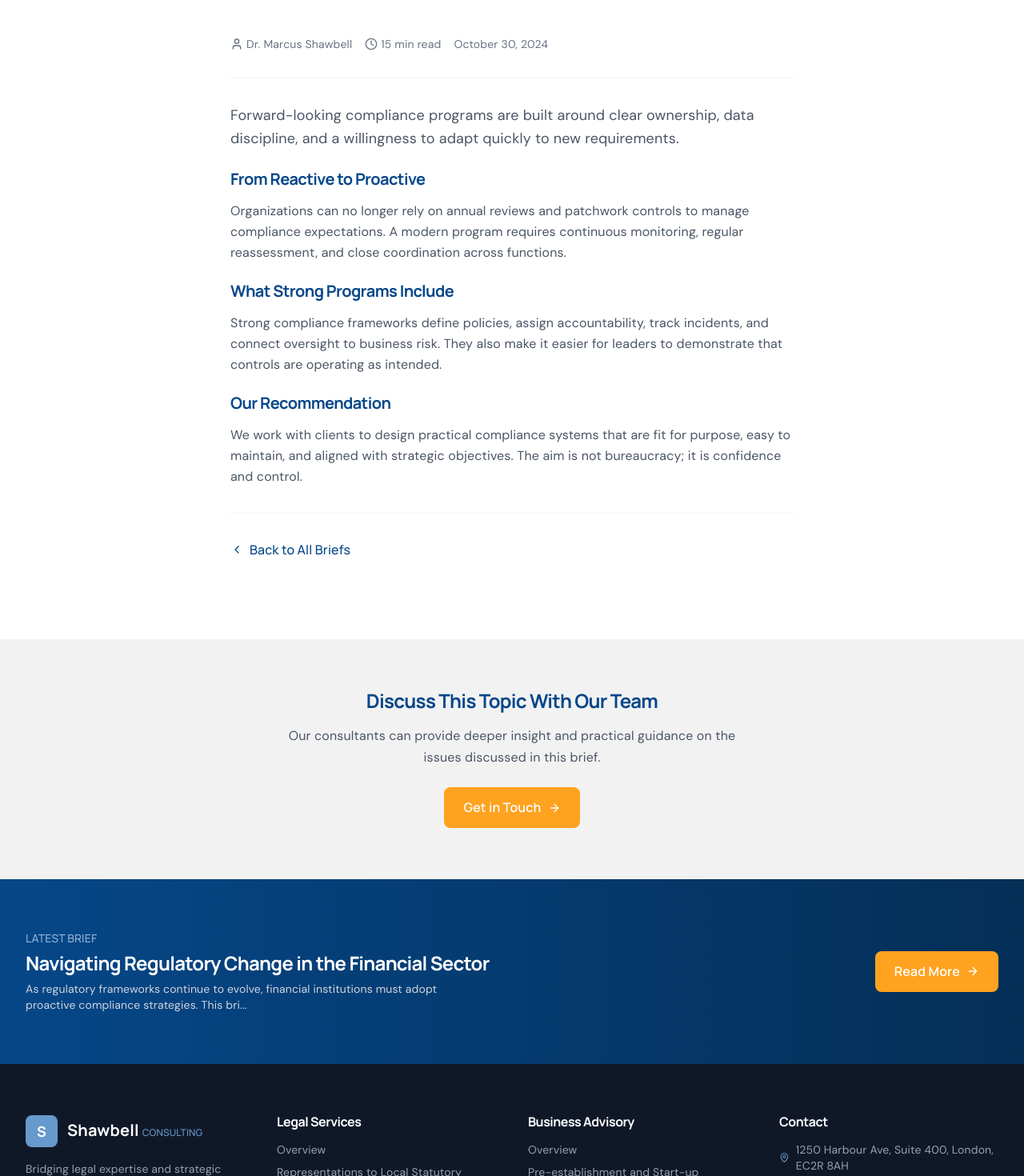
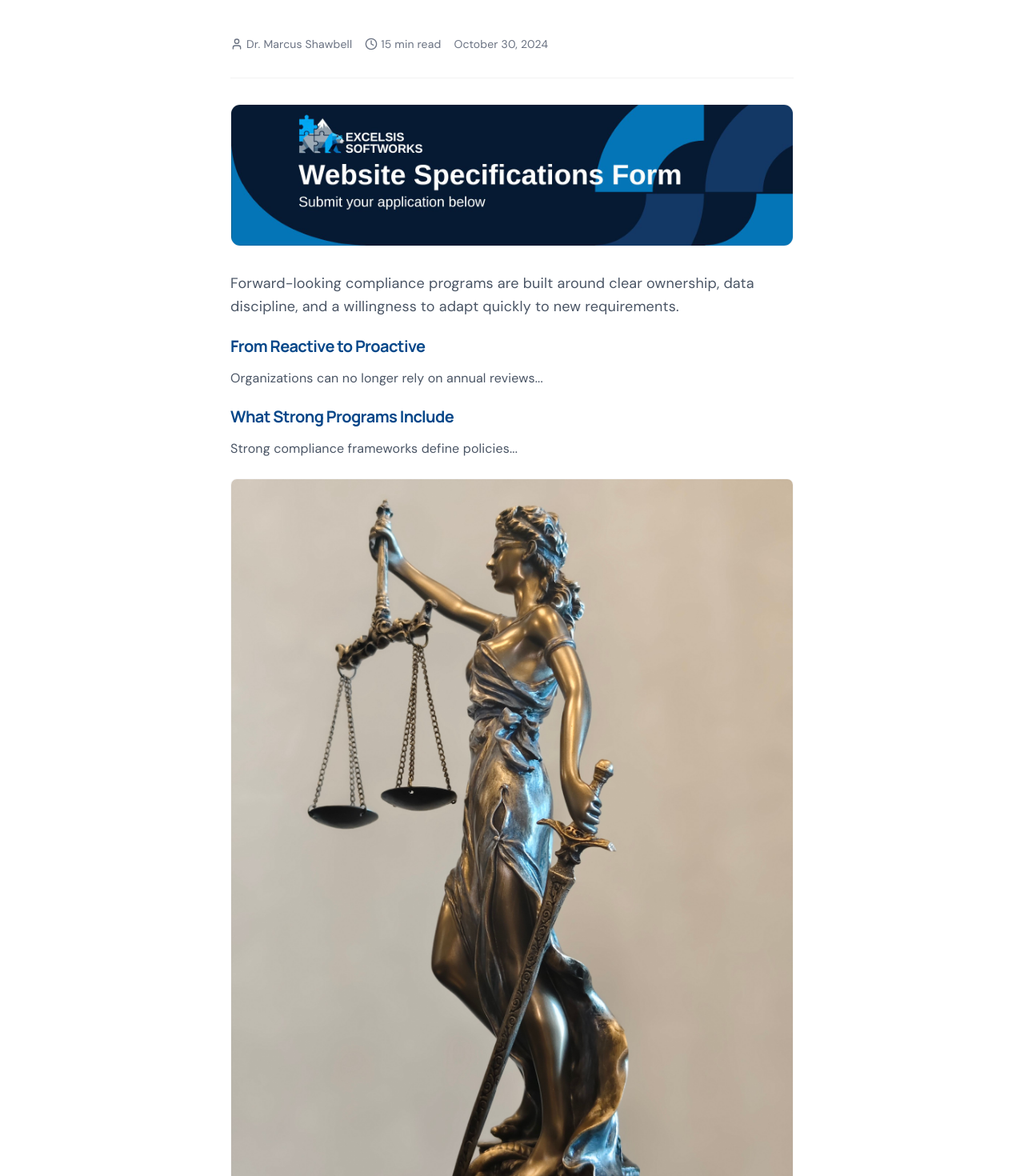
Before and after one commit to Puzzle-Fxr/shawbellconsulting, a React (Vite) app: page /briefs/corporate-compliance-best-practices in a window 1280 px wide. Shown: the part 580-2050 px from the top of the page at 80% size. Built offline with nearby package versions, Linux system fonts and the light colour scheme.

Commit message:
finished articles next to implement clients articles

```diff
--- a/src/assets/articles/corporate-compliance-best-practices.ts
+++ b/src/assets/articles/corporate-compliance-best-practices.ts
@@ -1,29 +1,38 @@
-type ArticleSection = {
+export type ArticleSection = {
   heading: string;
   body: string;
+  imageUrl?: string; // Optional: Image for this specific section
+  imageAlt?: string;  // Optional: Accessibility text for the section image
 };
 
 export interface ArticleContent {
   title: string;
   summary: string;
+  bannerUrl?: string; // Optional: Main image at the top of the article
+  bannerAlt?: string;  // Optional: Accessibility text for the banner
   sections: ArticleSection[];
 }
 
 const content: ArticleContent = {
   title: 'Corporate Compliance Best Practices for 2025',
   summary: 'Forward-looking compliance programs are built around clear ownership, data discipline, and a willingness to adapt quickly to new requirements.',
+  bannerUrl: '/images/articles/compliance_banner.jpg', // Placed in public/images/articles/
+  bannerAlt: 'Corporate team analyzing compliance data charts',
   sections: [
     {
       heading: 'From Reactive to Proactive',
-      body: 'Organizations can no longer rely on annual reviews and patchwork controls to manage compliance expectations. A modern program requires continuous monitoring, regular reassessment, and close coordination across functions.',
+      body: 'Organizations can no longer rely on annual reviews...',
+      // No image for this section
     },
     {
       heading: 'What Strong Programs Include',
-      body: 'Strong compliance frameworks define policies, assign accountability, track incidents, and connect oversight to business risk. They also make it easier for leaders to demonstrate that controls are operating as intended.',
+      body: 'Strong compliance frameworks define policies...',
+      imageUrl: '/images/articles/compliance.jpg', // Placed in public/images/articles/
+      imageAlt: 'Diagram showing a modern corporate compliance framework',
     },
     {
       heading: 'Our Recommendation',
-      body: 'We work with clients to design practical compliance systems that are fit for purpose, easy to maintain, and aligned with strategic objectives. The aim is not bureaucracy; it is confidence and control.',
+      body: 'We work with clients to design practical compliance systems...',
     },
   ],
 };
--- a/src/pages/ArticleDetail.tsx
+++ b/src/pages/ArticleDetail.tsx
@@ -4,10 +4,19 @@ import { ArrowRight, Clock, User, ChevronLeft } from 'lucide-react';
 import { briefs } from '../lib/data';
 import PageHero from '../components/PageHero';
 
+type ArticleSection = {
+  heading: string;
+  body: string;
+  imageUrl?: string;  // Matches path inside public/ (e.g. '/images/articles/img.jpg')
+  imageAlt?: string;
+};
+
 type ArticleContent = {
   title: string;
   summary: string;
-  sections: Array<{ heading: string; body: string }>;
+  bannerUrl?: string; // Optional main top banner
+  bannerAlt?: string;
+  sections: ArticleSection[];
 };
 
 const articleModules: Record<string, () => Promise<{ default: ArticleContent }>> = {
@@ -97,6 +106,16 @@ export default function ArticleDetail() {
             </div>
           ) : (
             <div className="prose prose-lg max-w-none">
+              {articleContent?.bannerUrl && (
+                <div className="mb-8 overflow-hidden rounded-xl border border-platinum">
+                  <img
+                    src={articleContent.bannerUrl}
+                    alt={articleContent.bannerAlt || ''}
+                    className="w-full h-auto object-cover max-h-[400px]"
+                  />
+                </div>
+              )}
+
               <p className="text-gray-600 leading-relaxed mb-6 text-lg">
                 {articleContent?.summary ?? brief.excerpt}
               </p>
@@ -105,6 +124,17 @@ export default function ArticleDetail() {
                 <div key={section.heading}>
                   <h3 className="font-heading font-bold text-xl text-steel mb-4">{section.heading}</h3>
                   <p className="text-gray-600 leading-relaxed mb-6">{section.body}</p>
+
+                  {section.imageUrl && (
+                    <div className="my-6 overflow-hidden rounded-lg border border-platinum/60">
+                      <img
+                        src={section.imageUrl}
+                        alt={section.imageAlt || ''}
+                        loading="lazy" // Ensures asset is only downloaded when scrolled into viewport
+                        className="w-full h-auto object-cover"
+                      />
+                    </div>
+                  )}
                 </div>
               ))}
             </div>
```
Also changed, not shown: public/images/articles/compliance.jpg (added), public/images/articles/compliance_banner.jpg (added).
